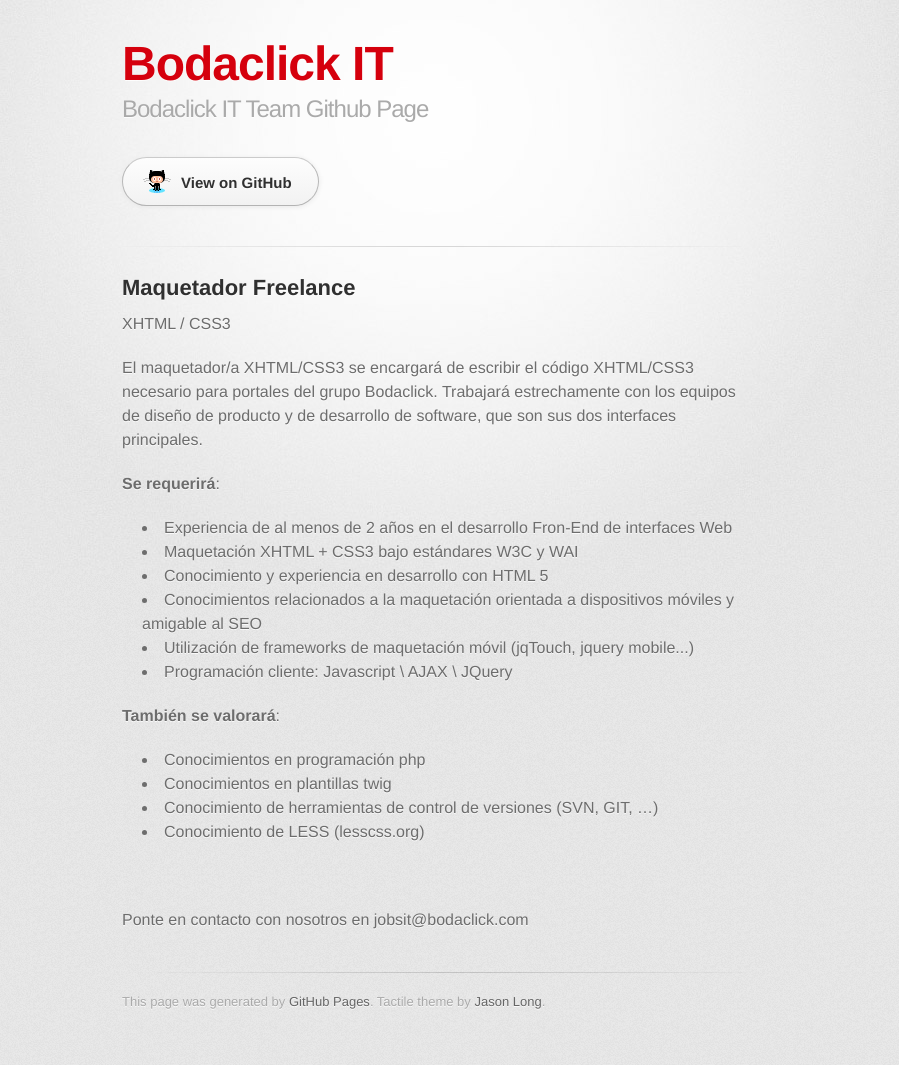
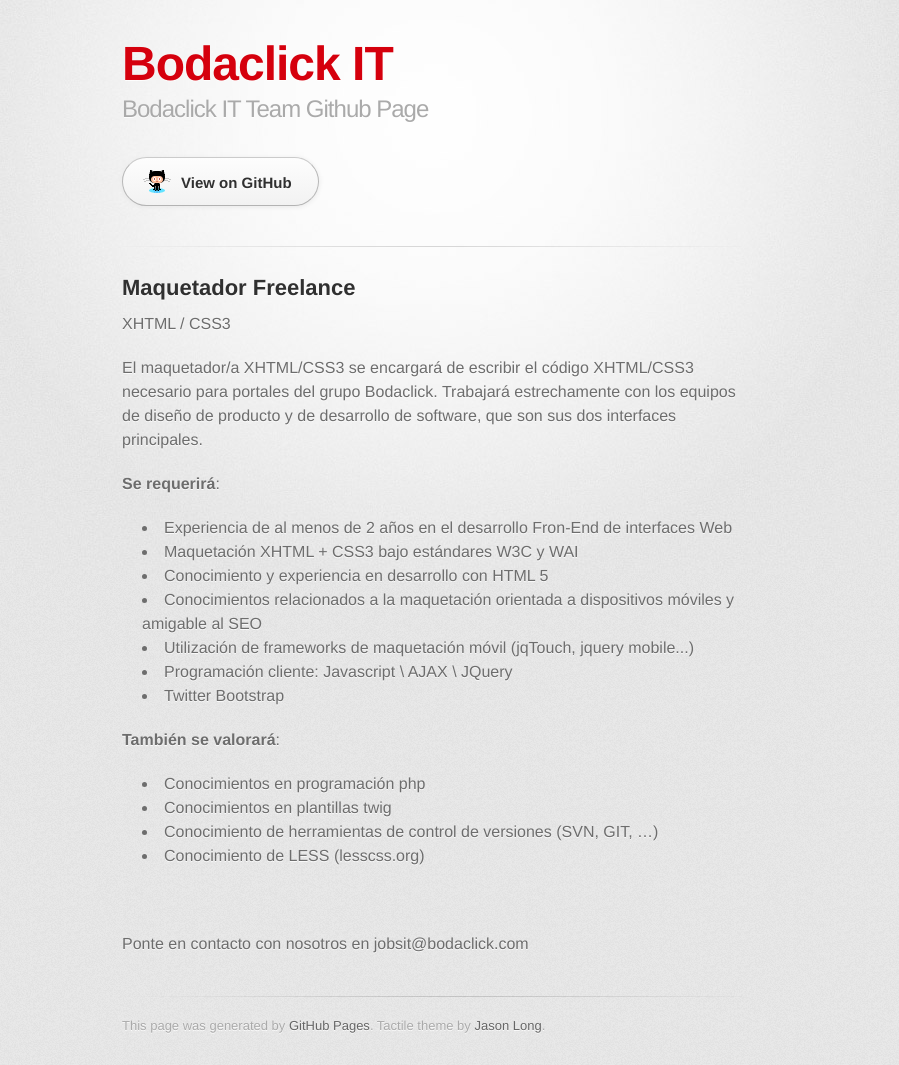
Before and after one commit to Bodaclick/bodaclick.github.com, a Jekyll site: the page built from _posts/2013-07-05-Frontend-freelance.html, in a window 1280 px wide. Shown: the whole page, without its empty margins (208-1107 px from the left). Built offline with Jekyll 4.4.1, drawn with Linux system fonts in a browser that asks for light colours; some web fonts are replaced; Markdown is read by kramdown in place of the engine named in the settings; before the commit the page ends 1041 px from its top, so only the background shows below that.

Commit message:
Update 2013-07-05-Frontend-freelance.html

```diff
--- a/_posts/2013-07-05-Frontend-freelance.html
+++ b/_posts/2013-07-05-Frontend-freelance.html
@@ -12,7 +12,7 @@
          HTML 5</span></li><li class="TableContents"><span>Conocimientos relacionados a la maquetación orientada a
          dispositivos móviles y amigable al SEO</span></li><li class="TableContents"><span>Utilización de frameworks de
          maquetación móvil (jqTouch, jquery mobile...)</span></li><li class="TableContents"><span>Programación cliente:
-         Javascript \ AJAX \ JQuery</span> </li></ul><p class="TableContents"><span><strong>También se
+         Javascript \ AJAX \ JQuery</span> </li><li class="TableContents"><span>Twitter Bootstrap</span> </li></ul><p class="TableContents"><span><strong>También se
          valorará</strong>:</span> </p><ul><li class="TableContents"><span>Conocimientos en programación
          php</span></li><li class="TableContents"><span>Conocimientos en plantillas twig</span></li><li
        class="TableContents"><span>Conocimiento de herramientas de control de versiones (SVN, GIT, …)</span></li><li
```
